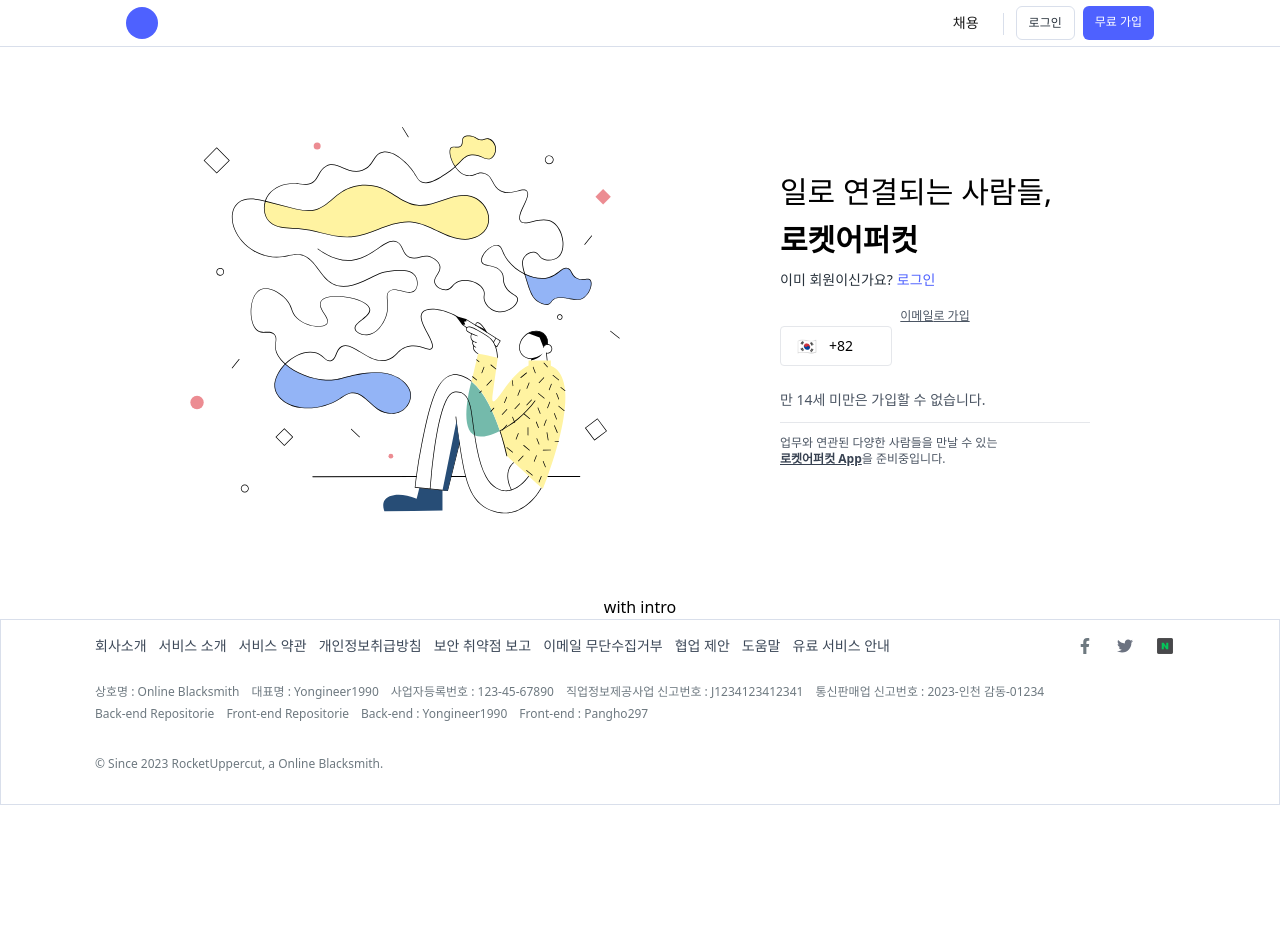
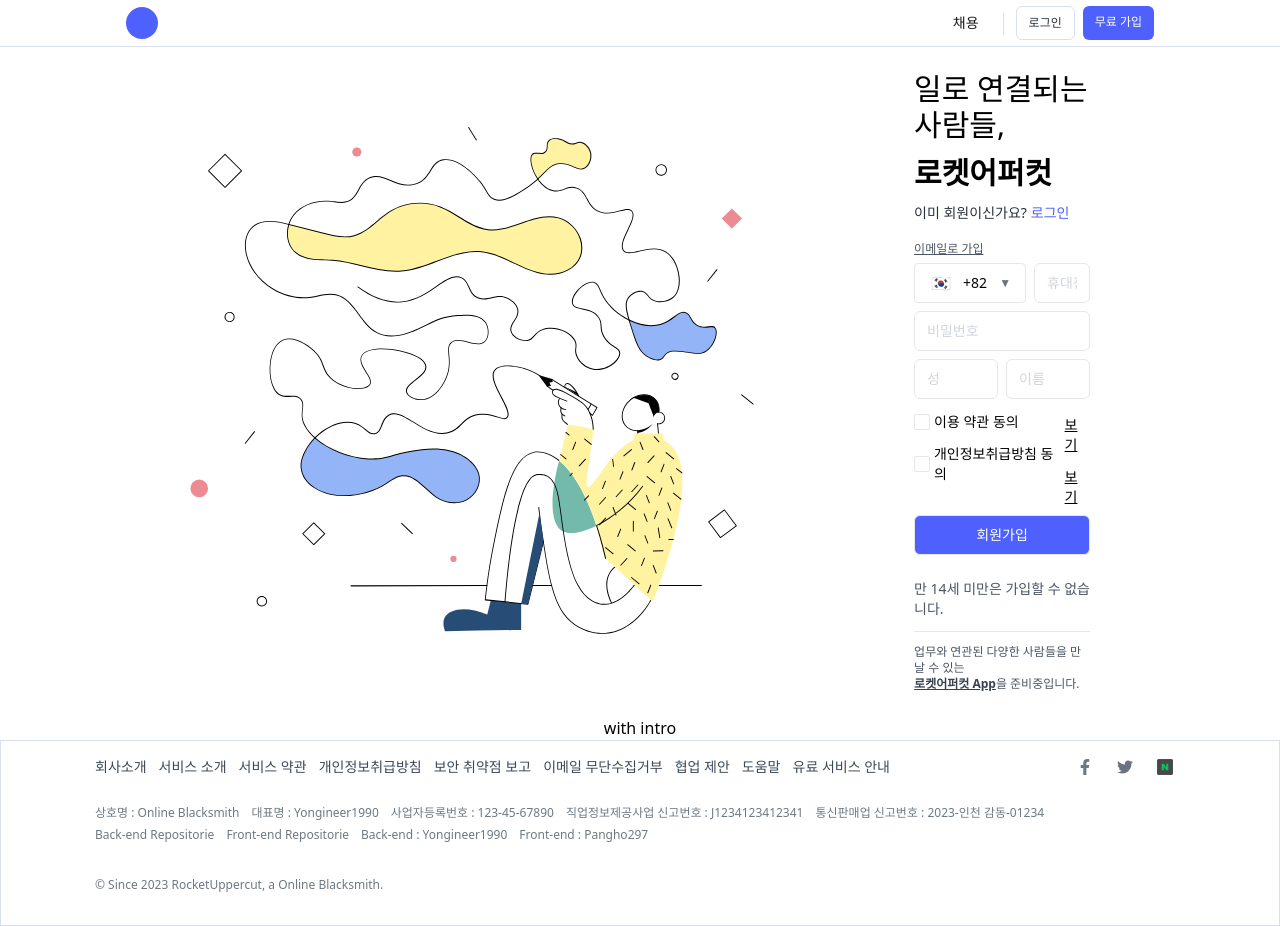
Before and after one commit to online-blacksmiths/rocket_uppercut_frontend, a React (Create React App) app: page / in a window 1280 px wide. Both pictures are taken after a click on the button "휴대전화로 회원가입". Before the commit the page ends 805 px from the top, so only its background shows below. Built offline with nearby package versions, Linux system fonts and the light colour scheme.

Commit message:
ADD: 체크박스, 버튼 컴포넌트 추가

```diff
--- /dev/null
+++ b/src/components/Checkbox/index.tsx
@@ -0,0 +1,44 @@
+import { ChangeEvent, Dispatch, SetStateAction } from 'react';
+import cls from 'utils/className';
+
+type CheckboxProps = {
+  id: string;
+  isChecked: boolean;
+  setIsChecked: Dispatch<SetStateAction<boolean>>;
+  text: string;
+};
+
+/**
+ * @param id 체크박스 id (string)
+ * @param isChecked 체크박스 상태에 따른 Boolean값 (boolean)
+ * @param setIsChecked 체크박스 상태 변경 함수 (Dispatch<SetStateAction<boolean>>)
+ * @param text 체크박스 우측 텍스트 내용 (string)
+ */
+export default function Checkbox({ id, isChecked, setIsChecked, text }: CheckboxProps) {
+  const handleCheck = (e: ChangeEvent<HTMLInputElement>) => {
+    setIsChecked(prev => !prev);
+  };
+
+  return (
+    <div className="relative">
+      <input
+        id={id}
+        type="checkbox"
+        onChange={e => handleCheck(e)}
+        checked={isChecked}
+        className="w-4 h-4 absolute top-0 left-0 hidden"
+      />
+      <label htmlFor={id} className="flex items-center group">
+        <div
+          className={cls(
+            'w-4 h-4 border transition-all',
+            isChecked === true
+              ? 'rounded-full border-[#4E61FF] bg-[#4E61FF] ring-1 ring-offset-1 ring-[#4E61FF]'
+              : 'rounded-sm',
+          )}
+        />
+        <div className="pl-1 text-sm">{text}</div>
+      </label>
+    </div>
+  );
+}
--- /dev/null
+++ b/src/components/FullButton/index.tsx
@@ -0,0 +1,39 @@
+import cls from 'utils/className';
+
+type FullButtonProps = {
+  onClick: () => void;
+  bgColor: 'white' | 'blue';
+  text: string;
+  icon?: JSX.Element;
+  type?: string;
+};
+
+export default function FullButton({ onClick, bgColor, text, icon, type }: FullButtonProps) {
+  return (
+    <button
+      type={type === 'submit' ? 'submit' : 'button'}
+      className={cls(
+        'group w-full h-10 border rounded-md relative flex justify-center items-center transition-colors',
+        bgColor === 'white' ? 'bg-white hover:border-[#4E61FF]' : 'bg-[#4E61FF] hover:bg-[#344BFF]',
+      )}
+      onClick={() => onClick()}
+    >
+      <div
+        className={cls(
+          'w-10 h-10 aspect-square absolute left-0 flex justify-center items-center  transition-colors',
+          bgColor === 'white' ? 'text-gray-600 group-hover:text-[#4E61FF]' : 'text-white',
+        )}
+      >
+        {icon && icon}
+      </div>
+      <span
+        className={cls(
+          'text-sm transition-colors',
+          bgColor === 'white' ? 'text-gray-600 group-hover:text-[#4E61FF]' : 'text-white',
+        )}
+      >
+        {text}
+      </span>
+    </button>
+  );
+}
--- /dev/null
+++ b/src/components/TextInput/index.tsx
@@ -0,0 +1,14 @@
+type TextInputProps = {
+  type: 'text' | 'password';
+  placeholder: string;
+};
+
+export default function TextInput({ type, placeholder }: TextInputProps) {
+  return (
+    <input
+      type={type}
+      placeholder={placeholder}
+      className="w-full h-10 border rounded-md text-sm px-3 placeholder:text-gray-300 outline-none focus:border-[#4E61FF] transition-colors focus:placeholder:text-gray-400"
+    />
+  );
+}
--- a/src/pages/Signup/index.tsx
+++ b/src/pages/Signup/index.tsx
@@ -1,4 +1,4 @@
-import { useMemo, useState } from 'react';
+import { useEffect, useMemo, useState } from 'react';
 import { Link, useLocation } from 'react-router-dom';
 
 import signup from 'assets/create.svg';
@@ -8,6 +8,7 @@ import facebook from 'assets/facebook_login.svg';
 import Layout from 'common/Layout';
 import SignupForm from './signupForm';
 import useSignup from './hook/useSignup';
+import FullButton from 'components/FullButton';
 
 export default function Signup() {
   const [type, setType] = useState<string>('');
@@ -69,11 +70,11 @@ export default function Signup() {
                 </div>
               </div>
               <div className="flex flex-col space-y-2">
-                <button
-                  className="group w-full h-10 border rounded-md relative flex justify-center items-center hover:border-[#4E61FF] transition-colors"
-                  onClick={() => handlePhoneSignup()}
-                >
-                  <div className="w-10 h-10 aspect-square absolute left-0 flex justify-center items-center text-gray-600 group-hover:text-[#4E61FF] transition-colors">
+                <FullButton
+                  onClick={handlePhoneSignup}
+                  text="휴대전화로 회원가입"
+                  bgColor="white"
+                  icon={
                     <svg
                       xmlns="http://www.w3.org/2000/svg"
                       fill="none"
@@ -88,16 +89,13 @@ export default function Signup() {
                         d="M10.5 1.5H8.25A2.25 2.25 0 006 3.75v16.5a2.25 2.25 0 002.25 2.25h7.5A2.25 2.25 0 0018 20.25V3.75a2.25 2.25 0 00-2.25-2.25H13.5m-3 0V3h3V1.5m-3 0h3m-3 18.75h3"
                       />
                     </svg>
-                  </div>
-                  <span className="text-sm text-gray-600 group-hover:text-[#4E61FF] transition-colors">
-                    휴대전화로 회원가입
-                  </span>
-                </button>
-                <button
-                  className="group w-full h-10 border rounded-md relative flex justify-center items-center hover:border-[#4E61FF] transition-colors"
-                  onClick={() => handleEmailSignup()}
-                >
-                  <div className="w-10 h-10 aspect-square absolute left-0 flex justify-center items-center text-gray-600 group-hover:text-[#4E61FF] transition-colors">
+                  }
+                />
+                <FullButton
+                  onClick={handleEmailSignup}
+                  text="이메일로 회원가입"
+                  bgColor="white"
+                  icon={
                     <svg
                       xmlns="http://www.w3.org/2000/svg"
                       fill="none"
@@ -112,11 +110,8 @@ export default function Signup() {
                         d="M21.75 6.75v10.5a2.25 2.25 0 01-2.25 2.25h-15a2.25 2.25 0 01-2.25-2.25V6.75m19.5 0A2.25 2.25 0 0019.5 4.5h-15a2.25 2.25 0 00-2.25 2.25m19.5 0v.243a2.25 2.25 0 01-1.07 1.916l-7.5 4.615a2.25 2.25 0 01-2.36 0L3.32 8.91a2.25 2.25 0 01-1.07-1.916V6.75"
                       />
                     </svg>
-                  </div>
-                  <span className="text-sm text-gray-600 group-hover:text-[#4E61FF] transition-colors">
-                    이메일로 회원가입
-                  </span>
-                </button>
+                  }
+                />
               </div>
             </>
           )}
--- a/src/pages/Signup/signupForm.tsx
+++ b/src/pages/Signup/signupForm.tsx
@@ -4,11 +4,16 @@ import { SignupProps } from './types';
 import useSignup from './hook/useSignup';
 
 import allCountry, { iso2FlagEmoji } from 'utils/allCountry';
+import TextInput from 'components/TextInput';
+import Checkbox from 'components/Checkbox';
+import FullButton from 'components/FullButton';
 
 export default function SignupForm({ type, setType, setIsForm }: SignupProps) {
   const [selectedDialCode, setSelectedDialCode] = useState<string>('+82');
   const [selectedIso, setSelectedIso] = useState<string>('kr');
   const [showDropdown, setShowDropdown] = useState<boolean>(false);
+  const [termsAgree, setTermsAgree] = useState<boolean>(false);
+  const [privacyAgree, setPrivacyAgree] = useState<boolean>(false);
   const { handleChangeType } = useSignup({ type, setType, setIsForm });
 
   const handleDropdown = () => {
@@ -23,12 +28,15 @@ export default function SignupForm({ type, setType, setIsForm }: SignupProps) {
 
   return (
     <div className="flex flex-col">
+      <div>
         <button onClick={() => handleChangeType()} className="">
           <span className="text-xs text-gray-600 underline">{type === 'phone' ? '이메일' : '휴대전화'}로 가입</span>
         </button>
-      <form>
+      </div>
+      <form className="mt-1 space-y-2">
         {type === 'phone' ? (
           //! 휴대전화
+          <div className="w-full flex space-x-2">
             <div className="relative w-28 h-10">
               <button
                 type="button"
@@ -37,9 +45,10 @@ export default function SignupForm({ type, setType, setIsForm }: SignupProps) {
               >
                 <span>{iso2FlagEmoji(selectedIso)}</span>
                 <span className="text-sm">{selectedDialCode}</span>
+                <span className="text-xs text-gray-500">▼</span>
               </button>
               {showDropdown && (
-              <ul className="absolute w-72 h-80 overflow-y-scroll border bg-white rounded-md ">
+                <ul className="absolute min-w-[310px] w-full h-80 overflow-y-scroll border bg-white rounded-md ">
                   {allCountry().map(item => (
                     <li
                       onClick={() => {
@@ -57,10 +66,40 @@ export default function SignupForm({ type, setType, setIsForm }: SignupProps) {
                 </ul>
               )}
             </div>
+            <TextInput type="text" placeholder="휴대전화 번호" />
+          </div>
         ) : (
           //! 이메일
           <div>email</div>
         )}
+        <TextInput type="password" placeholder="비밀번호" />
+        <div className="grid grid-cols-2 gap-2">
+          <TextInput type="text" placeholder="성" />
+          <TextInput type="text" placeholder="이름" />
+        </div>
+        <div className="space-y-2 flex justify-between items-baseline">
+          <div className="flex flex-col space-y-3">
+            <Checkbox id="terms" isChecked={termsAgree} setIsChecked={setTermsAgree} text="이용 약관 동의" />
+            <Checkbox
+              id="privacy"
+              isChecked={privacyAgree}
+              setIsChecked={setPrivacyAgree}
+              text="개인정보취급방침 동의"
+            />
+          </div>
+          <div className="flex flex-col space-y-3">
+            <span className="text-sm underline">보기</span>
+            <span className="text-sm underline">보기</span>
+          </div>
+        </div>
+        <FullButton
+          type="submit"
+          onClick={() => {
+            console.log('test');
+          }}
+          text="회원가입"
+          bgColor="blue"
+        />
       </form>
     </div>
   );
--- /dev/null
+++ b/src/utils/className.ts
@@ -0,0 +1,3 @@
+export default function cls(...className: string[]) {
+  return className.join(' ');
+}
```
Also changed, not shown: email.html (added, +17 -0 lines). Lines whose indentation alone changed are shown as unchanged.
